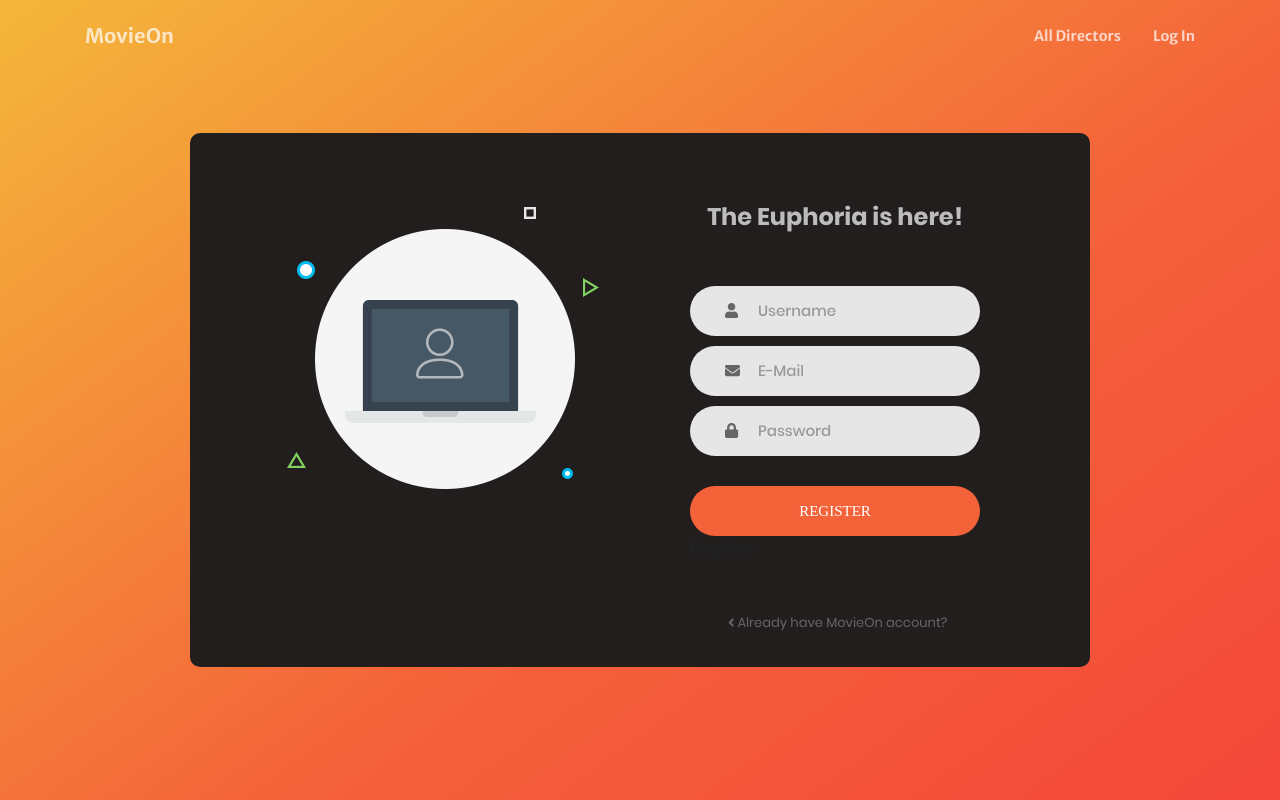
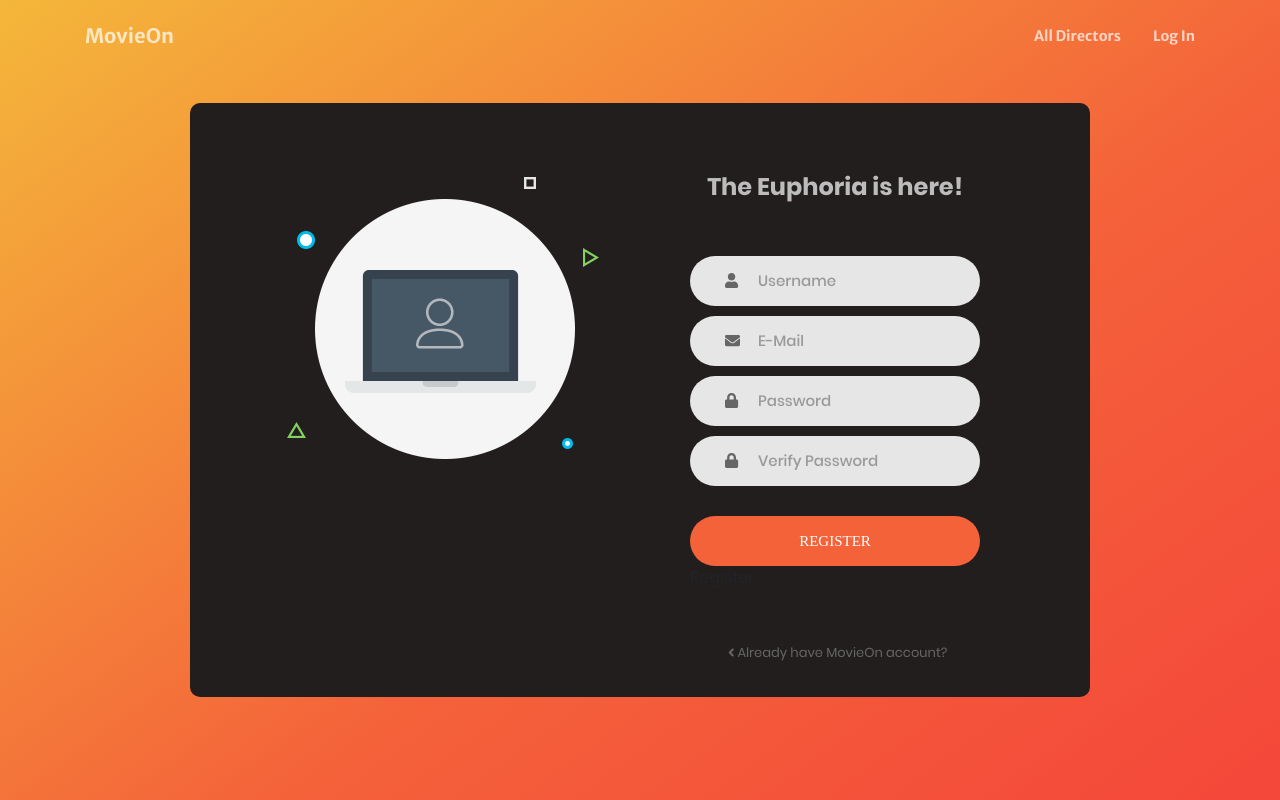
Before and after one commit to samleonnn/MovieOn, a Django app: page /register in a window 1280 px wide. Run offline with Django 3.2, Linux system fonts and the light colour scheme; some libraries are stand-ins or nearby versions; some web fonts are replaced.

Commit message:
Samuel (#19)
* update design

* SSIP Mid Exam submission

* Edit director_delete_form #1

* Update MovieOn #1

* Edit director_delete_form #1

* Seperate Models and Controllers

* Seperating Templates

* Update Controllers #2

* cache update

* update test readme

* models revision and connect API to web

* pagination based on API

* models revision #1

* update table

* bug fixing on models and controller #1

* deleting several files

* update: sort by genre

* movie details template update

* update comment feature, hover on navbar button

* minor bug revised

* update favicon and timezone

* update: only users able to edit and delete comment

* a little update :D

* solving registration bug

```diff
--- a/MovieOn/controllers/registration_controller.py
+++ b/MovieOn/controllers/registration_controller.py
@@ -7,32 +7,35 @@ from django.template.loader import render_to_string
 from django.utils.html import strip_tags
 
 def index(request):
-    msg = ''
+    error = ''
     if request.method == 'POST':
         req = request.POST.dict()
         username = req['username']
-        password = req['password']
+        password = req['password1']
+        verify = req['password2']
         email = req['email']
-        try:
-            user = User.objects.get(username=username)
-            msg = 'Username or E-Mail is already registered'
-        except User.DoesNotExist:
-            user = User.objects.create_user(username, email, password)
-            user.save()
-            msg = ''
-            html_message = render_to_string('regis_email.html', {'context': 'values'}, username)
-            send_mail(
-                'Welcome to MovieOn journey!',
-                'You are now a member of MovieOn',
-                settings.EMAIL_HOST_USER,
-                [email],
-                html_message = html_message,
-                fail_silently=True,
-            )
-        return HttpResponseRedirect('accounts/login?next=/')
 
+        if password != verify:
+            error = 'Password Incorrect! Please try again'
+        else:
+            try:
+                user = User.objects.get(username=username)
+                error = 'Username already exist! Please choose another username'
+            except User.DoesNotExist:
+                user = User.objects.create_user(username, email, password)
+                user.save()
+                error = ''
+                html_message = render_to_string('regis_email.html', {'context': 'values', 'username':username})
+                send_mail(
+                    'Welcome to MovieOn journey!',
+                    'You are now a member of MovieOn',
+                    settings.EMAIL_HOST_USER,
+                    [email],
+                    html_message = html_message,
+                    fail_silently=True,
+                )
+                return HttpResponseRedirect('accounts/login')
     data = {
-        'user_exists_error': msg,
+        'user_exists_error': error,
     }
-
     return render(request, 'registration.html', data)
--- a/MovieOn/templates/genre/index.html
+++ b/MovieOn/templates/genre/index.html
@@ -53,10 +53,4 @@
         </div>
     </div>
 </div>
-
-<div class="card-footer text-muted">
-    <a href="#" class="card-link">Load More</a>
-</div>
-
-<br>
 {% endblock %}
--- a/MovieOn/templates/registration.html
+++ b/MovieOn/templates/registration.html
@@ -56,8 +56,16 @@
                     </span>
                 </div>
 
+                <div class="wrap-input100 validate-input" data-validate = "Password is required">
+                    <input id="id_password" class="input100" type="password" name="password1" placeholder="Password" required>
+                    <span class="focus-input100"></span>
+                    <span class="symbol-input100">
+                        <i class="fa fa-lock" aria-hidden="true"></i>
+                    </span>
+                </div>
+
                 <div class="wrap-input100 validate-input" data-validate = "Password is required" style="margin-bottom: 30px;">
-                    <input id="id_password" class="input100" type="password" name="password" placeholder="Password" required>
+                    <input id="id_password" class="input100" type="password" name="password2" placeholder="Verify Password" required>
                     <span class="focus-input100"></span>
                     <span class="symbol-input100">
                         <i class="fa fa-lock" aria-hidden="true"></i>
@@ -73,15 +81,15 @@
                 <input type="hidden" name="next" value="{{ next }}" />
 
                 <div class="text-center p-t-50">
-                    {% if form.errors %}
-                        <p class="txt2">Your username and password <a class="txt2" style="color: rgb(221, 50, 50);">already exists</a>. Please try again or
-                    {% endif %}
+                    <p class="txt2" style="color: rgb(221, 50, 50);">{{ user_exists_error }}</p>
+                    <!-- {% if user_exists_error %}
+                        <p class="txt2">Username <a class="txt2" style="color: rgb(221, 50, 50);">already exists</a>. Please try again or
+                    {% endif %} -->
 
                     <a class="txt2" href="{% url 'login' %}?next={{ '/' }}">
                         <i class="fa fa-angle-left m-l-5" aria-hidden="true"></i>
                         Already have MovieOn account?
                     </a>
-                    </p>
                 </div>
             </form>
         </div>
```
